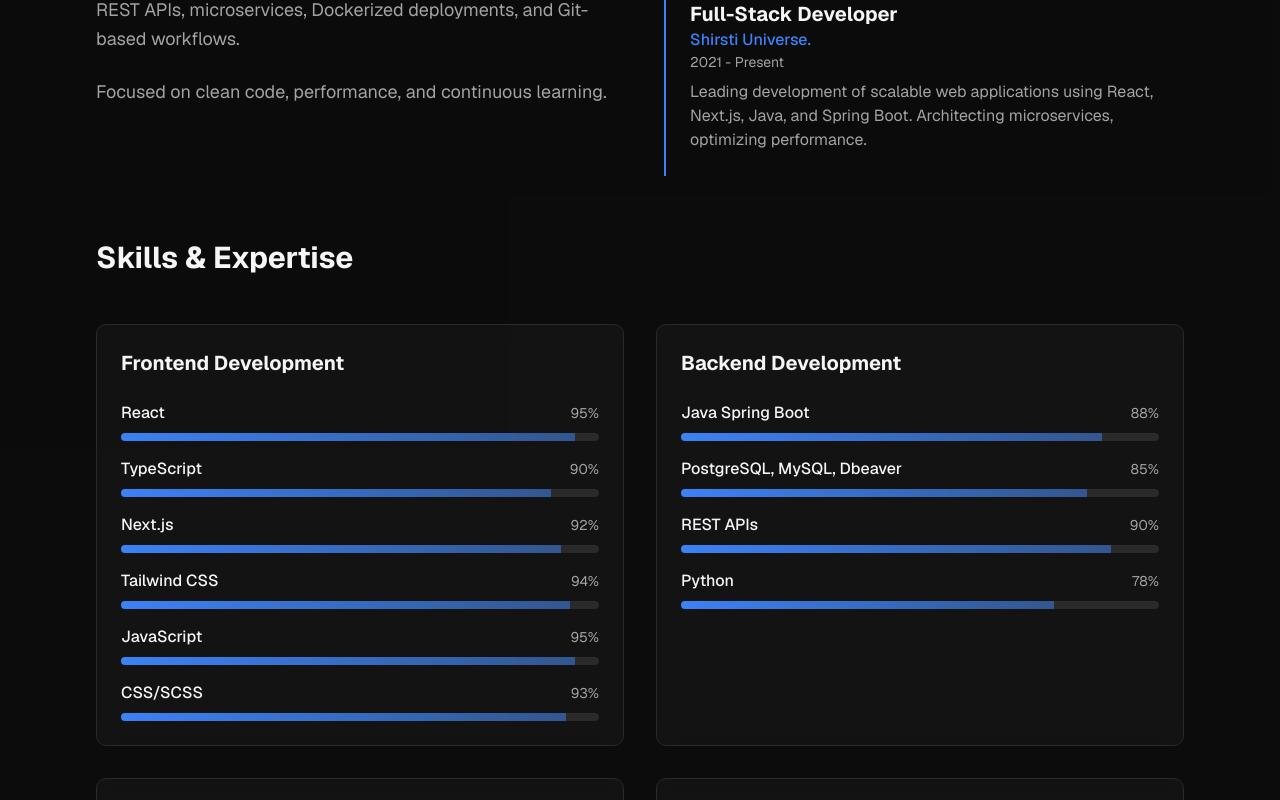
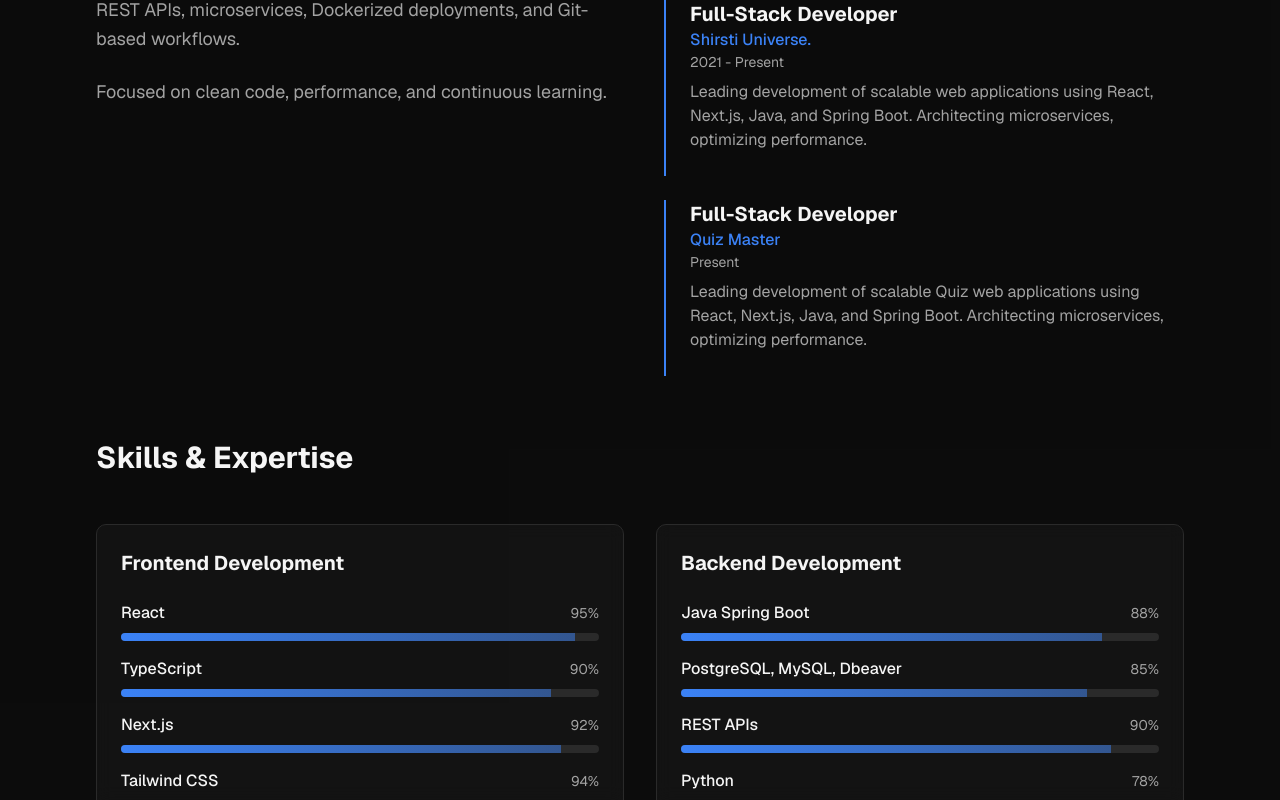
Before and after one commit to imsbnepal/portfolio-, a Next.js app: page / in a window 1280 px wide. Shown: the part 1076-1876 px from the top of the page. Built offline with nearby package versions, Linux system fonts and the light colour scheme.

Commit message:
add experience

```diff
--- a/components/about.tsx
+++ b/components/about.tsx
@@ -76,7 +76,7 @@ const About = () => {
                 className="border-l-2 border-accent pl-6 pb-6"
               >
                 <h4 className="text-xl font-bold text-foreground">{exp.position}</h4>
-                <a href="https://shristiuniverse.com" target="_blank" rel="noopener noreferrer" className="text-accent font-medium">
+                <a href={exp.link} target="_blank" rel="noopener noreferrer" className="text-accent font-medium">
                   {exp.company}
                 </a>
                 <p className="text-sm text-muted-foreground">{exp.duration}</p>
--- a/components/data/experience.ts
+++ b/components/data/experience.ts
@@ -5,6 +5,7 @@ export interface Experience {
   duration: string;
   description: string;
   achievements: string[];
+  link: string;
   type: "work" | "education";
 }
 
@@ -14,15 +15,31 @@ export const experiences: Experience[] = [
     company: "Shirsti Universe.",
     position: "Full-Stack Developer",
     duration: "2021 - Present",
-    description: "Leading development of scalable web applications using React, Next.js, Java, and Spring Boot. Architecting microservices, optimizing performance.",
+    description: "Leading development of scalable  web applications using React, Next.js, Java, and Spring Boot. Architecting microservices, optimizing performance.",
     achievements: [
       "Architected and deployed microservices reducing load times by 40%",
       "Led migration from monolithic to serverless architecture",
       "Mentored 5+ junior developers on best practices",
       "Improved application performance through code optimization and caching strategies",
     ],
+    link:"https://shristiuniverse.com",
     type: "work",
   },
+  {
+     id: "2",
+    company: "Quiz Master",
+    position: "Full-Stack Developer",
+    duration: "Present",
+    description: "Leading development of scalable Quiz web applications using React, Next.js, Java, and Spring Boot. Architecting microservices, optimizing performance.",
+    achievements: [
+      "Architected and deployed microservices reducing load times by 40%",
+      "Led migration from monolithic to serverless architecture",
+      "Mentored 5+ junior developers on best practices",
+      "Improved application performance through code optimization and caching strategies",
+    ],
+    link:"https://sunarsherbahadur.com.np",
+    type: "work",
+  }
 
 
 ];
```
Also changed, not shown: 18 other files (tests, documents, lock files or other folders).
